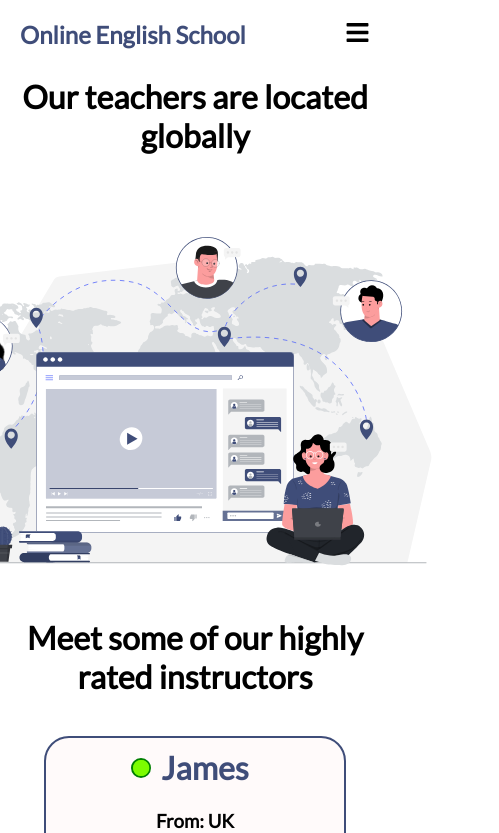
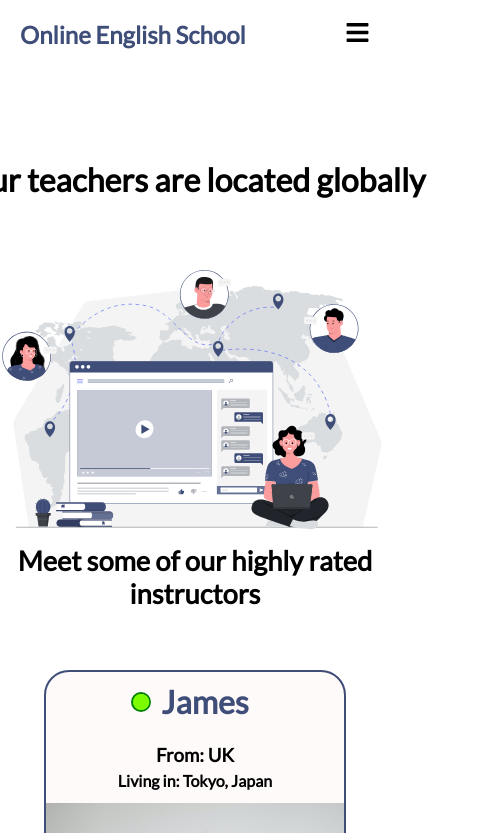
Before and after one commit to Thunderbolton/Online-English-School, a React (Create React App) app: page /teachers in a window 390 px wide. Shown: the top 833 px of the page, 499 px wide, since content can reach past the window. Built offline with nearby package versions, Linux system fonts and the light colour scheme.

Commit message:
created and imported TeachersHero component into Teachers component and fixed responsiveness of Teachers page

```diff
--- a/src/components/Teachers.js
+++ b/src/components/Teachers.js
@@ -1,12 +1,10 @@
-import teachers from "../img/teachers.svg"
+import TeachersHero from "./TeachersHero";
 import TeacherCards from "./TeacherCards";
 
 const Teachers = () => {
     return (
         <div className="teachers">
-            <h2>Our teachers are located globally </h2>
-            <img className="teachers-hero-img" src={teachers} alt="teachers" />
-            <h2>Meet some of our highly rated instructors</h2>
+            <TeachersHero />
             <TeacherCards />
         </div>
      );
--- /dev/null
+++ b/src/components/TeachersHero.js
@@ -0,0 +1,13 @@
+import teachers from "../img/teachers.svg"
+
+const TeachersHero = () => {
+    return (
+        <div>
+            <h1 className="teachers-hero-heading">Our teachers are located globally</h1>
+            <img className="teachers-hero-img" src={teachers} alt="teachers" />
+            <h2 className="teachers-hero-subheading">Meet some of our highly rated instructors</h2>
+        </div>
+     );
+}
+
+export default TeachersHero;
--- a/src/index.css
+++ b/src/index.css
@@ -360,41 +360,44 @@ button {
   justify-content: center;
   align-items: center;
   position: relative;
-  top: 100px;
-  margin-bottom: 200px;
+  top: 185px;
+  margin-bottom: 230px;
+}
+
+.teachers-hero-heading {
+  margin-top: -25px;
+  text-align: center;
 }
 
 .teachers-hero-img {
-  width: 60rem;
+  width: 65rem;
   /* border: solid 2px red; */
+  z-index: -1;
+  margin-top: -70px;
 }
 
 @media (max-width:735px) {
   .teachers-hero-img {
-    width: 38rem;
+    width: 30rem;
     margin-top: 30px;
   }
 }
 
-.teachers h2 {
-  /* position: absolute;
-  top: 25px; */
+.teachers-hero-subheading {
   text-align: center;
-  font-size: 2rem;
-  margin-top: -23px;
+  font-size: clamp(1.7rem, 2vw, 2.3rem);
+  margin-top: -10%;
 }
 
 .teacher-card-grid {
   display: grid;
-  /* position: relative; */
   width: 85%;
   grid-template-columns: repeat(3, 1fr);
   gap: 1.3rem;
-  margin-top: 25px;
+  margin-top: 45px;
 }
 
 .teacher-card {
-  /* position: relative; */
   border: solid 2px #3f4d79;
   border-radius: 25px;
   height: 650px;
@@ -486,8 +489,6 @@ button {
     font-size: 1.3rem;
   }
 }
-
-
 
 
 /* MATERIALS */
```
